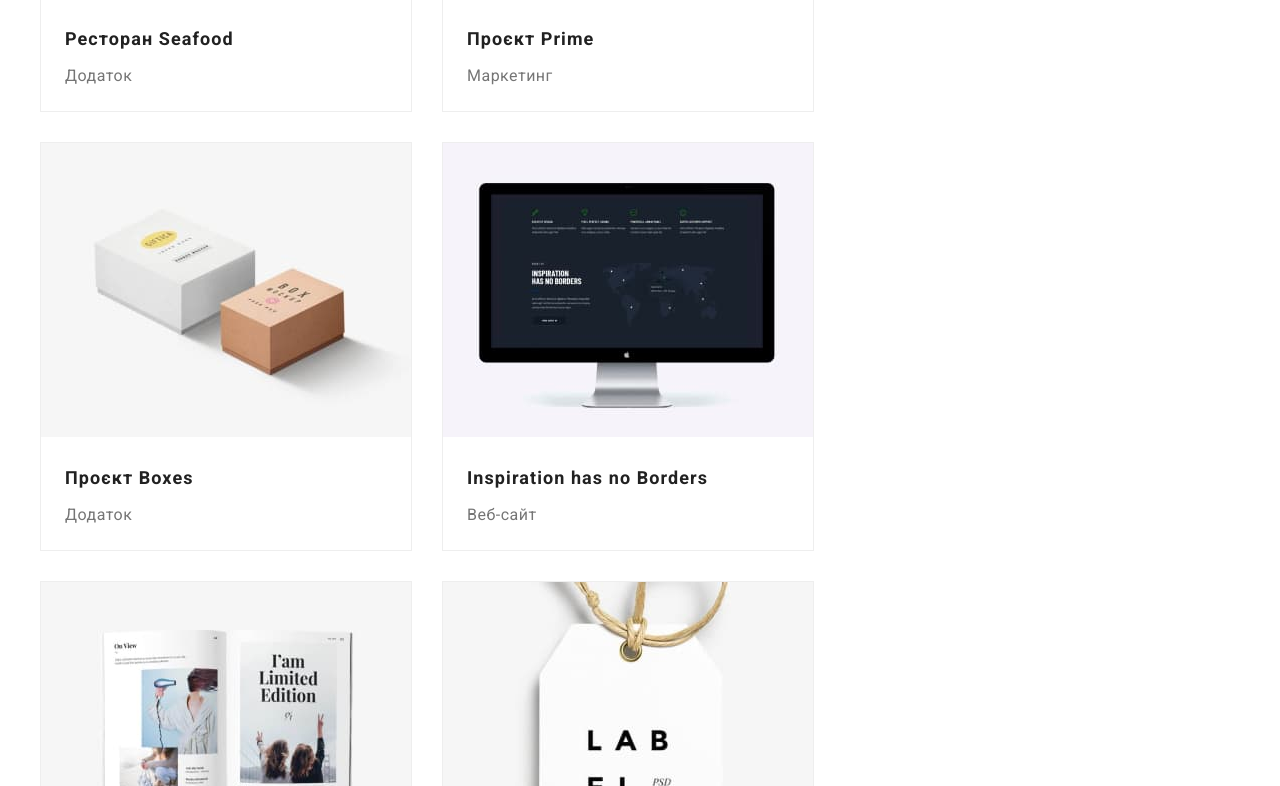
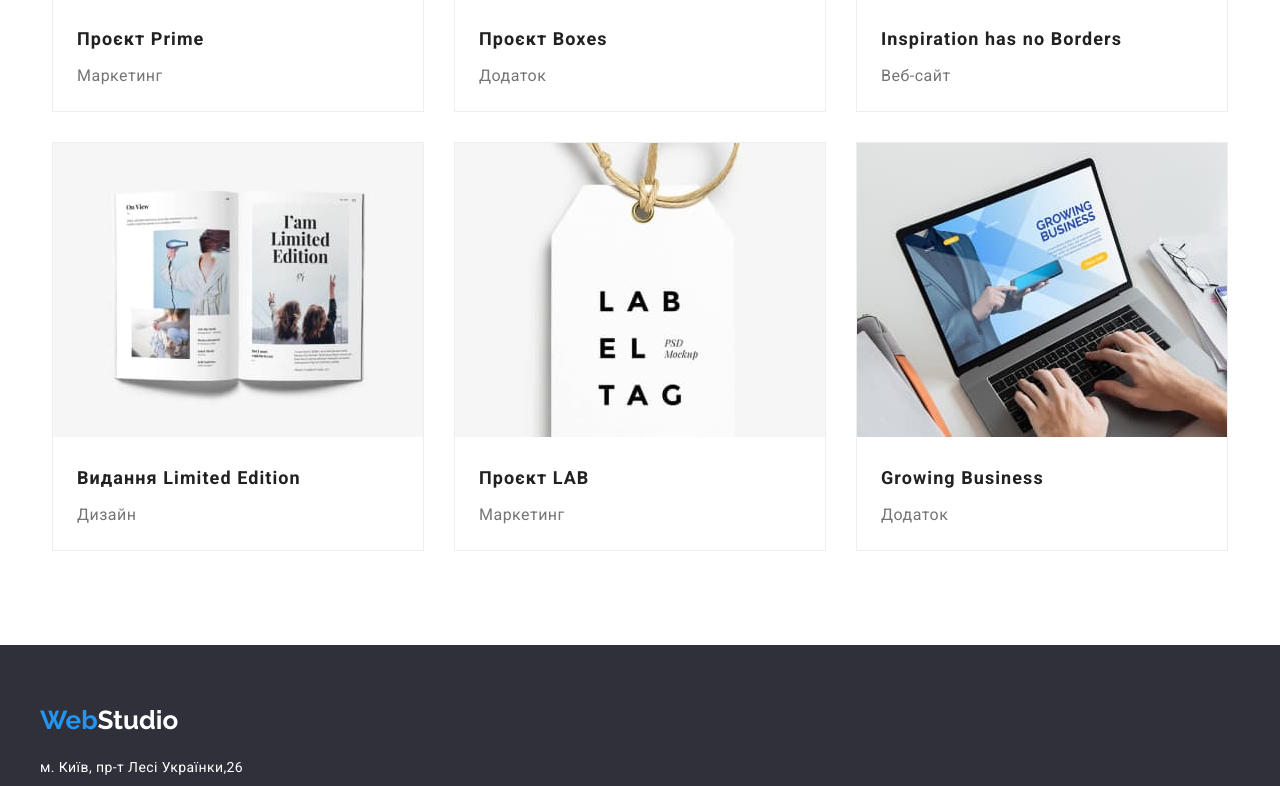
Before and after one commit to ignatik27/goit-markup-hw-03, a plain HTML site: page portfolio.html in a window 1280 px wide. Shown: the part 1002-1788 px from the top of the page. Drawn offline with nearby package versions, Linux system fonts and the light colour scheme.

Commit message:
update style css

```diff
--- a/css/style.css
+++ b/css/style.css
@@ -465,7 +465,14 @@ footer {
     margin: 0;
     display: flex;
     flex-wrap: wrap;
+    justify-content: center;
     align-items: center;
+}
+.portfolio-img:nth-child(3n) {
+    margin-right: 0;
+}
+.portfolio-img:nth-last-child(-n + 3) {
+    margin-bottom: 0;
 }
 .portfolio-img {
     margin-right: 30px;
```
